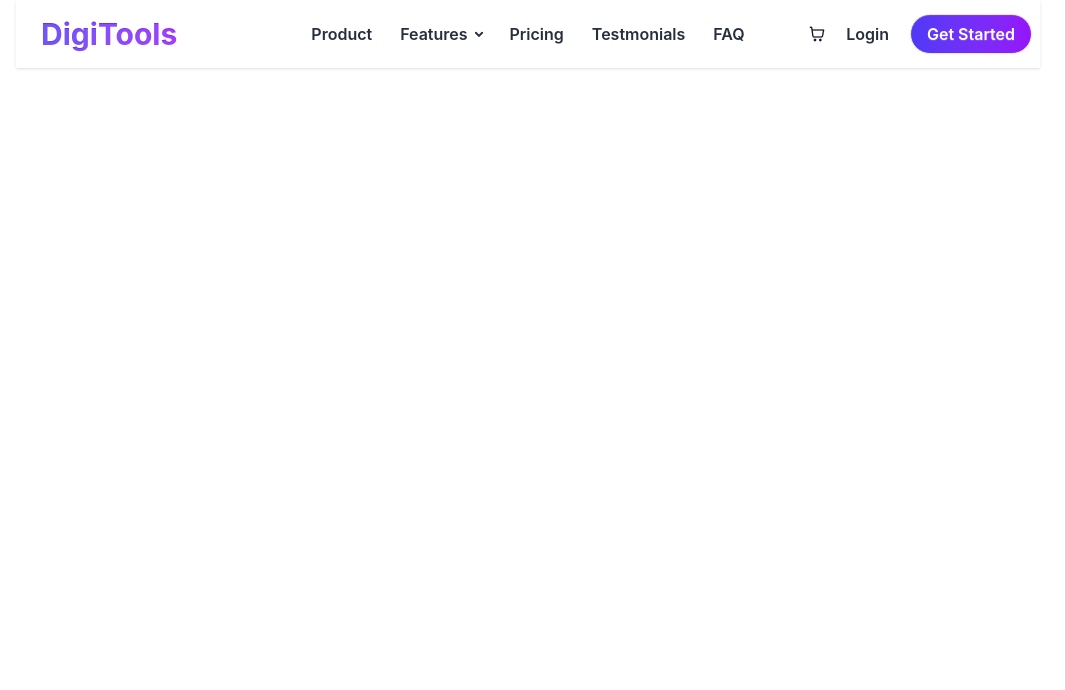
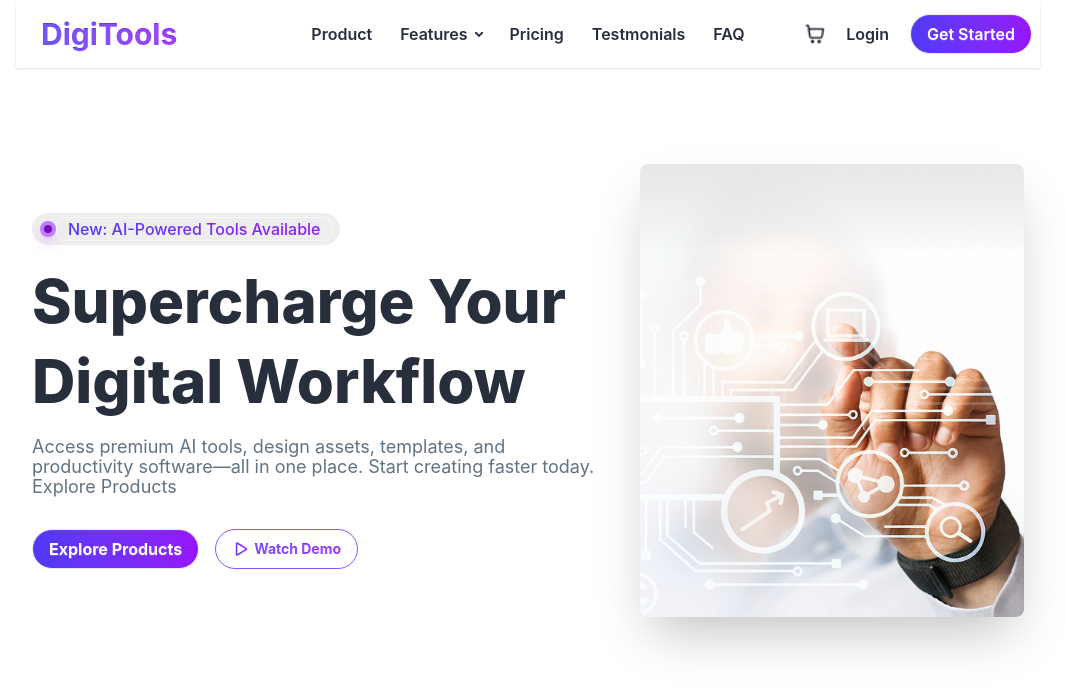
Before and after one commit to ApuKM/Digitools-A06, a React (Vite) app: page / in a window 1280 px wide. Shown: the top 690 px of the page, without its empty margins (112-1177 px from the left). Built offline with nearby package versions, Linux system fonts and the light colour scheme.

Commit message:
Designed banner section

```diff
--- a/src/App.jsx
+++ b/src/App.jsx
@@ -1,11 +1,15 @@
 import React from "react";
 import "./index.css";
 import Navbar from "./components/Navbar";
+import Banner from "./components/Banner";
 
 const App = () => {
   return (
     <>
       <Navbar />
+      <section id="main">
+        <Banner />
+      </section>
     </>
   );
 };
--- /dev/null
+++ b/src/components/Banner.jsx
@@ -0,0 +1,47 @@
+import React from "react";
+import playIcon from "../assets/Play.png";
+import banner from "../assets/banner.png"
+
+const Banner = () => {
+  return (
+    <div className="w-[80%] max-w-7xl mx-auto mt-14 md:mt-20">
+      <div className="hero">
+        <div className="hero-content flex-col lg:flex-row-reverse justify-between gap-8 w-full ">
+          <img
+            src={banner}
+            className="max-w-sm rounded-lg shadow-2xl"
+          />
+          <div>
+            <div className="bg-base-300 inline-flex items-center py-1 px-2 rounded-full">
+              <div className="w-4 h-4 rounded-full bg-purple-400 flex items-center justify-center shadow-lg shadow-purple-400/50">
+                <div className="w-2 h-2 rounded-full bg-purple-800"></div>
+              </div>
+              <span className="badge bg-linear-to-r from-[#4F39F6] to-[#9514FA] bg-clip-text text-transparent text-base font-medium ">
+                New: AI-Powered Tools Available
+              </span>
+            </div>
+            <h1 className="text-6xl font-extrabold leading-20  text-[#101727]/90 my-4">
+              Supercharge Your <br /> Digital Workflow
+            </h1>
+            <p className="mb-8 text-[#627382] leading-5 text-lg max-w-xl">
+              Access premium AI tools, design assets, templates, and
+              productivity software—all in one place. Start creating faster
+              today. Explore Products
+            </p>
+            <div className="flex items-center gap-4">
+              <button className="btn bg-linear-to-r from-[#4F39F6] to-[#9514FA] text-base text-white rounded-full font-bold">
+                Explore Products
+              </button>
+              <button className="btn btn-outline font-bold bg-linear-to-r from-[#4F39F6] to-[#9514FA] bg-clip-text text-transparent border border-violet-500 rounded-full">
+                <img src={playIcon} alt="" className="w-4" />
+                Watch Demo
+              </button>
+            </div>
+          </div>
+        </div>
+      </div>
+    </div>
+  );
+};
+
+export default Banner;
--- a/src/components/Navbar.jsx
+++ b/src/components/Navbar.jsx
@@ -81,11 +81,11 @@ const Navbar = () => {
           </ul>
         </div>
         <div className="navbar-end gap-1">
-          <img src={cartIcon} alt="CartIcon" />
-          <a className="btn btn-ghost text-base font-semibold text-[#101727]/90">
+          <img src={cartIcon} alt="CartIcon" className="w-5 h-5"/>
+          <a className="btn btn-ghost text-base font-semibold text-[#101727]/90 hidden md:flex items-center">
             Login
           </a>
-          <a className="btn bg-linear-to-r from-[#4F39F6] to-[#9514FA] rounded-ful font-semibold text-base text-white rounded-full">
+          <a className="btn bg-linear-to-r from-[#4F39F6] to-[#9514FA] font-semibold text-base text-white rounded-full hidden md:flex items-center">
             Get Started
           </a>
         </div>
```
